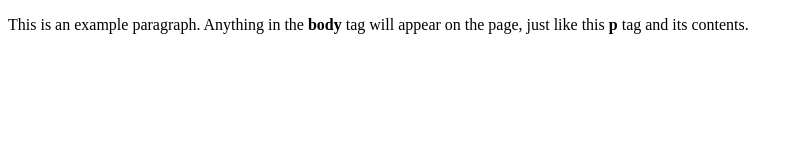
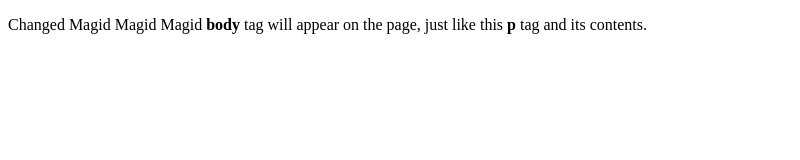
Before and after one commit to jaytaba/Git-demo, a plain HTML site: page index.html in a window 1280 px wide. Shown: the whole page, without its empty margins (0-800 px from the left). Drawn offline with Linux system fonts and the light colour scheme.

Commit message:
Updating index page for MT

```diff
--- a/index.html
+++ b/index.html
@@ -4,6 +4,6 @@
     <title>This is the title of the webpage!</title>
   </head>
   <body>
-    <p>This is an example paragraph. Anything in the <strong>body</strong> tag will appear on the page, just like this <strong>p</strong> tag and its contents.</p>
+    <p>Changed Magid Magid Magid <strong>body</strong> tag will appear on the page, just like this <strong>p</strong> tag and its contents.</p>
   </body>
 </html>
```
